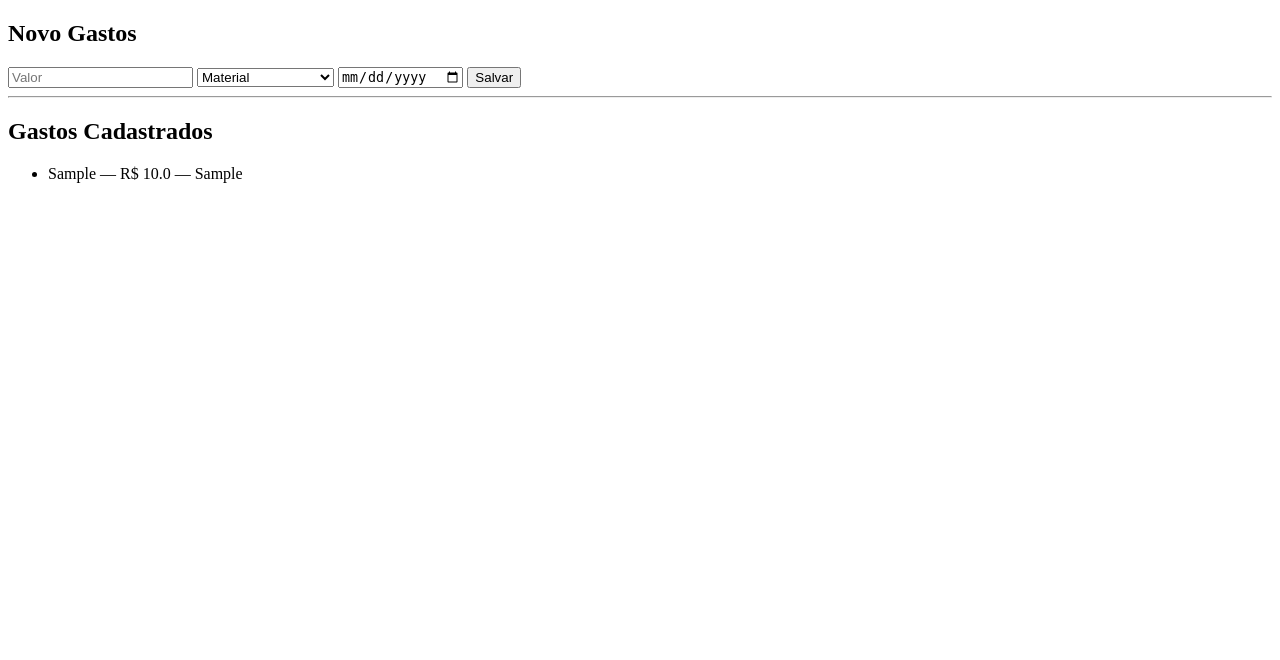
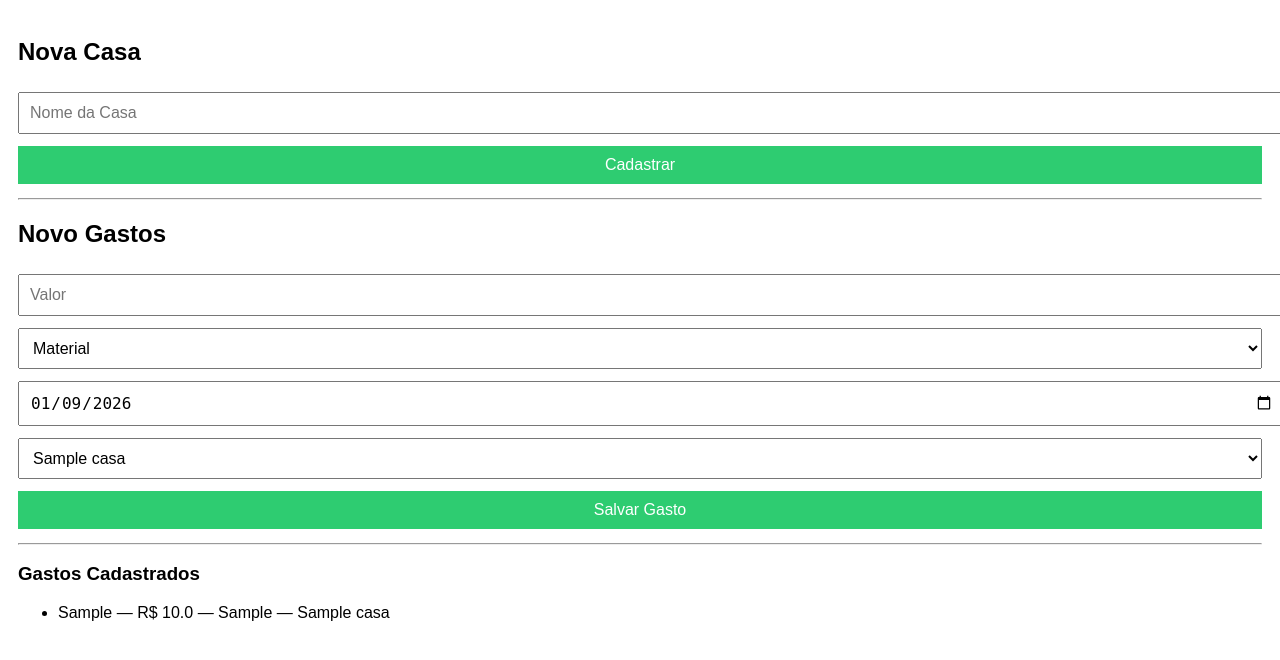
Before and after one commit to vcrsantos/contruction_app, a Flask app: page / in a window 1280 px wide. Shown: the top 660 px of the page. Run offline with Flask 3, Linux system fonts and the light colour scheme; tables that the repository leaves empty hold one stand-in row (values such as "Sample post").

Commit message:
feat: Enhance expense tracking with house association and success message

```diff
--- a/app.py
+++ b/app.py
@@ -1,4 +1,5 @@
-from flask import Flask, render_template, request, redirect
+from flask import Flask, render_template, request, redirect, url_for
+from datetime import date
 import database
 
 # Initialize Flask app
@@ -10,33 +11,66 @@ database.init_db()
 # Define routes
 @app.route("/", methods=["GET", "POST"])
 def home():
+    conn = database.get_connection()
+    cursor = conn.cursor()
+
     # Handle form submission
     if request.method == "POST":
-        # Get form data
-        valor = request.form["valor"]
-        categoria = request.form["categoria"]
-        data = request.form["data"]
-
-        # Insert data into the database
-        conn = database.get_connection()
-        cursor = conn.cursor()
-        cursor.execute('''
-            INSERT INTO gastos (valor, categoria, data)
-            VALUES (?, ?, ?)
-        ''', (valor, categoria, data))
+        cursor.execute(
+            """
+            INSERT INTO gastos (valor, categoria, data, casa_id)
+            VALUES (?, ?, ?, ?)
+            """,
+            (
+                request.form["valor"],
+                request.form["categoria"],
+                request.form["data"] or str(date.today()),
+                request.form["casa_id"]
+            )
+        )
         conn.commit()
         conn.close()
+        return redirect(url_for("home", sucesso=1))
 
-        # Redirect to home page after submission
-        return redirect("/")
+    # Fetch casas and gastos for display
+    casas = cursor.execute("SELECT id, nome FROM casas").fetchall()
 
-    # Fetch all gastos from the database
+    # Fetch gastos with associated casa names
+    gastos = cursor.execute("""
+        SELECT g.id, g.valor, g.categoria, g.data, c.nome
+        FROM gastos g
+        JOIN casas c ON g.casa_id = c.id
+        ORDER BY g.data DESC
+    """).fetchall()
+
+    conn.close()
+
+    return render_template(
+        "index.html",
+        casas=casas,
+        gastos=gastos,
+        hoje=str(date.today()),
+        sucesso=request.args.get("sucesso")
+    )
+
+# Route to add a new casa
+@app.route("/nova_casa", methods=["POST"])
+def nova_casa():
+    nome = request.form["nome"]
     conn = database.get_connection()
     cursor = conn.cursor()
-    gastos = cursor.execute("SELECT valor, categoria, data FROM gastos").fetchall()
+
+
+    # Insert new casa into the database
+    cursor.execute(
+        "INSERT INTO casas (nome) VALUES (?)",
+        (nome,)
+    )
+
+    conn.commit()
     conn.close()
 
-    return render_template("index.html", gastos=gastos)
+    return redirect("/")
 
 
 if __name__ == "__main__":
--- a/database.py
+++ b/database.py
@@ -11,13 +11,22 @@ def init_db():
     conn = get_connection()
     cursor = conn.cursor()
 
+    cursor.execute('''
+        CREATE TABLE IF NOT EXISTS casas (
+            id INTEGER PRIMARY KEY AUTOINCREMENT,
+            nome TEXT NOT NULL
+        )
+    ''')
+
     # Create tables
     cursor.execute('''
         CREATE TABLE IF NOT EXISTS gastos (
             id INTEGER PRIMARY KEY AUTOINCREMENT,
             valor REAL NOT NULL,
             categoria TEXT NOT NULL,
-            data TEXT NOT NULL
+            data TEXT NOT NULL,
+            casa_id INTEGER NOT NULL,
+            FOREIGN KEY (casa_id) REFERENCES casas(id)
         )
     ''')
 
--- a/templates/index.html
+++ b/templates/index.html
@@ -3,12 +3,38 @@
 
   <head>
     <meta name="viewport" content="width=device-width, initial-scale=1.0">
+    <style>
+      body { font-family: Arial; padding: 10px; }
+      input, select, button {
+        width: 100%;
+        padding: 10px;
+        margin: 6px 0;
+        font-size: 16px;
+      }
+      button { background: #2ecc71; border: none; color: white; }
+      .success {
+        background: #d4edda;
+        padding: 10px;
+        margin-bottom: 10px;
+      }
+    </style>
   </head>
 
   <body>
 
+    {% if sucesso %}
+      <div class="success">Cadastro realizado com sucesso!</div>
+    {% endif %}
+
+    <h2>Nova Casa</h2>
+      <form method="post" action="/nova_casa">
+        <input type="text" name="nome" placeholder="Nome da Casa" required>
+        <button type="submit">Cadastrar</button>
+      </form>
+
+    <hr>
+
     <h2>Novo Gastos</h2>
-
     <form method="post">
       <input type="number" step="0.01" name="valor" placeholder="Valor" required>
 
@@ -29,21 +55,28 @@
         <option>Consumo Luz</option>
       </select>
 
-      <input type="date" name="data" required>
+      <input type="date" name="data" value="{{ hoje }}">
 
-      <button type="submit">Salvar</button>
+      <select name="casa_id" required>
+        {% for casa in casas %}
+          <option value="{{ casa[0] }}">{{ casa[1] }}</option>
+        {% endfor %}
+      </select>
+
+      <button type="submit">Salvar Gasto</button>
     </form>
 
     <hr>
 
-    <h2>Gastos Cadastrados</h2>
+    <h3>Gastos Cadastrados</h3>
 
     <ul>
       {% for gasto in gastos %}
         <li>
-          {{ gasto[1] }} —
-          R$ {{ gasto[0] }} —
-          {{ gasto[2] }}
+          {{ gasto[2] }} —
+          R$ {{ gasto[1] }} —
+          {{ gasto[3] }} —
+          {{ gasto[4] }}
         </li>
       {% endfor %}
     </ul>
```
